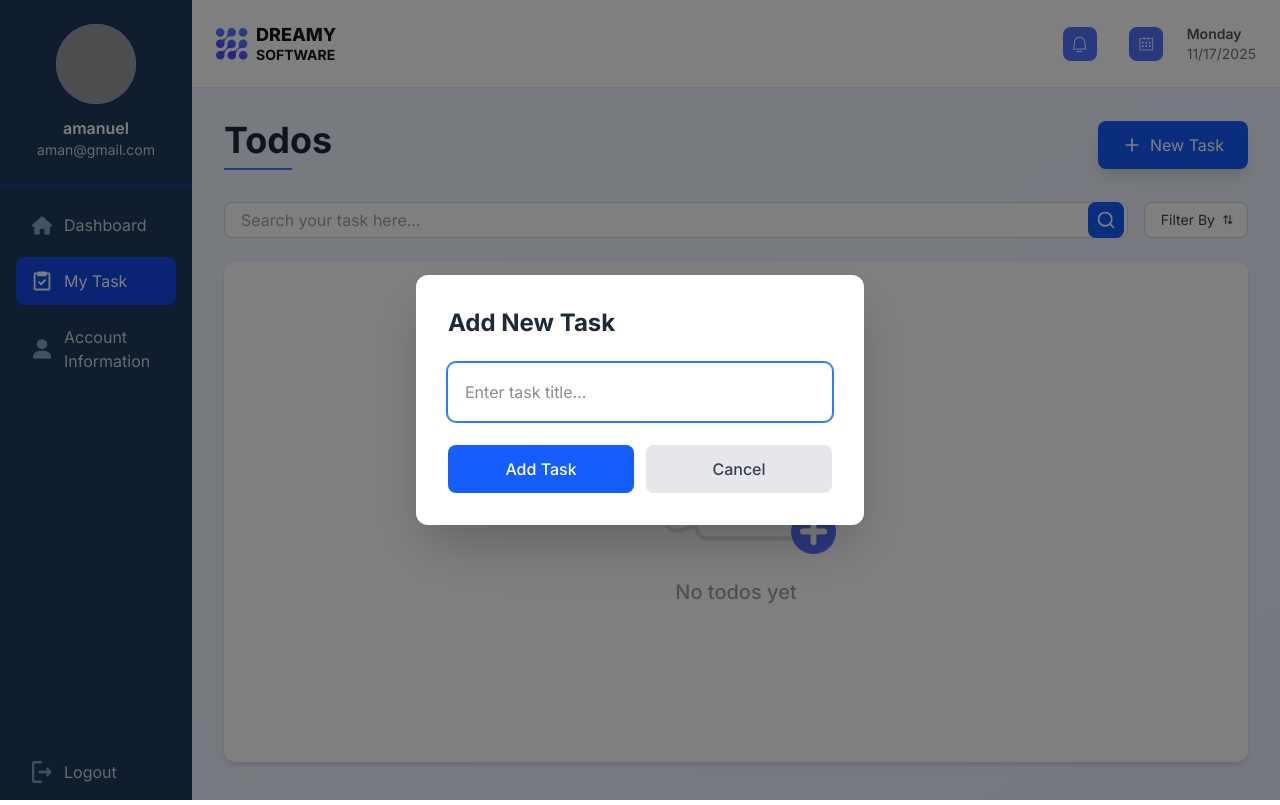
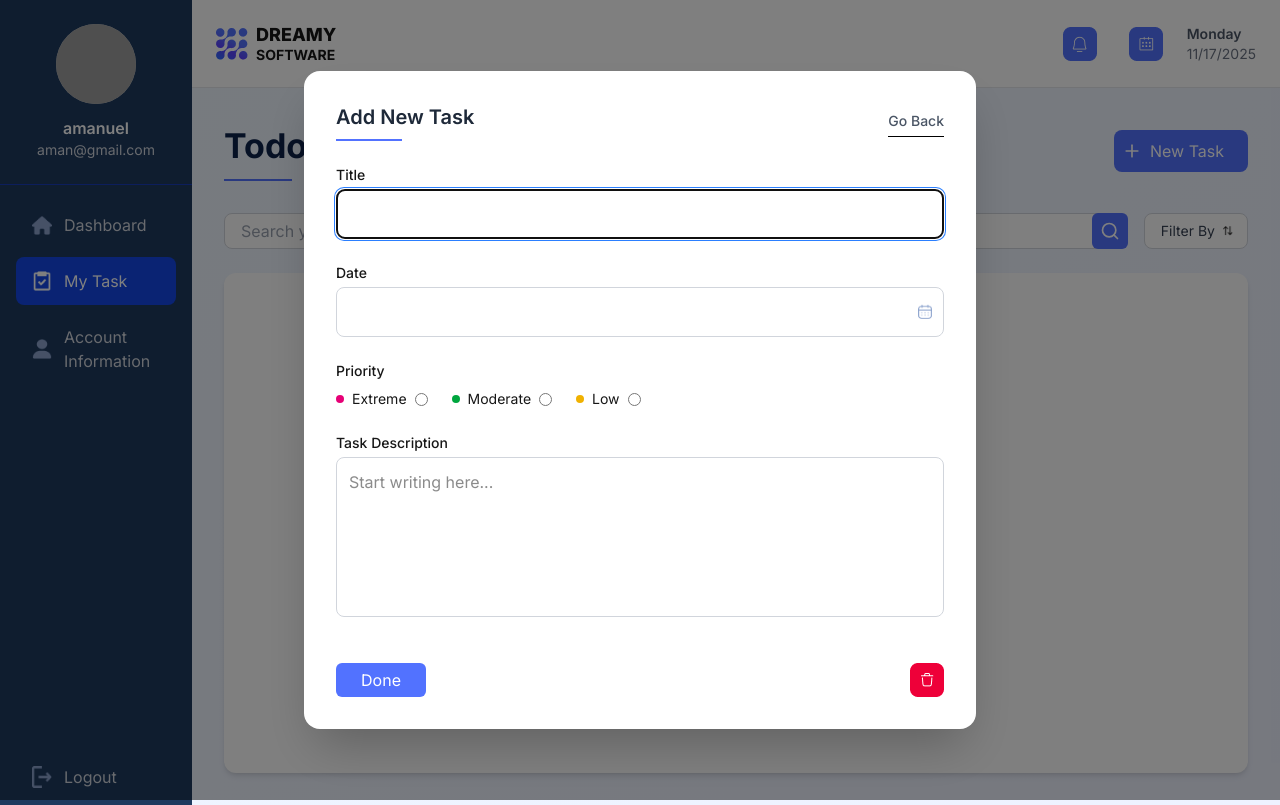
Before and after one commit to kader009/todoapp, a Next.js app: page /todos in a window 1280 px wide. Both pictures are taken after a click on the button "New Task". Built offline with nearby package versions, Linux system fonts and the light colour scheme; grey boxes are pictures that could not be loaded.

Commit message:
search bar icon right side adjust issue solve

```diff
--- a/app/todos/page.tsx
+++ b/app/todos/page.tsx
@@ -1,6 +1,6 @@
 'use client';
 import { useState } from 'react';
-import { Search, Plus, SlidersHorizontal } from 'lucide-react';
+import { Search, Plus } from 'lucide-react';
 import Image from 'next/image';
 import Header from '../components/Header';
 import Sidebar from '../components/Sidebar';
@@ -46,14 +46,14 @@ const TodosPage = () => {
             {/* Header */}
             <div className="flex items-center justify-between mb-8">
               <div>
-                <h1 className="text-4xl font-bold text-gray-800">Todos</h1>
+                <h1 className="text-[34px] font-bold text-[#0D224A]">Todos</h1>
                 <div className="w-[68px] border-b-2 border-[#5272FF] mt-2"></div>
               </div>
 
               <div className="flex items-center gap-4">
                 <button
                   onClick={() => setShowNewTaskModal(true)}
-                  className="bg-blue-600 text-white px-6 py-3 rounded-lg hover:bg-blue-700 transition-all flex items-center gap-2 shadow-lg hover:shadow-xl"
+                  className="bg-[#5272FF] text-white w-[134px] h-[42px] rounded-lg hover:bg-blue-700 transition-all flex items-center gap-2 p-2"
                 >
                   <Plus size={20} />
                   New Task
@@ -64,7 +64,7 @@ const TodosPage = () => {
             {/* Search & Filter Bar */}
             <div className="flex items-center gap-4 mb-6">
               {/* Search Bar */}
-              <div className="relative w-[935px] h-[36px]">
+              <div className="relative w-[935px] h-9">
                 <input
                   type="text"
                   placeholder="Search your task here..."
@@ -72,7 +72,7 @@ const TodosPage = () => {
                   onChange={(e) => setSearchQuery(e.target.value)}
                   className="w-full h-full pl-4 pr-14 bg-white border border-gray-300 text-gray-700 placeholder-gray-400 rounded-lg outline-none focus:border-blue-500"
                 />
-                <div className="absolute right-1 top-1/2 -translate-y-1/2 bg-blue-600 p-2 rounded-lg">
+                <div className="absolute right-0 top-1/2 -translate-y-1/2 bg-[#5272FF] p-2 rounded-md w-9 h-9 flex items-center justify-center">
                   <Search className="text-white" size={20} />
                 </div>
               </div>
@@ -80,7 +80,7 @@ const TodosPage = () => {
               {/* Date Filter Button */}
               <button
                 onClick={() => setShowDateFilter(!showDateFilter)}
-                className="h-[36px] px-4 bg-white border border-gray-300 rounded-lg hover:bg-gray-50 transition-colors relative inline-flex items-center gap-2"
+                className="h-9 px-4 bg-white border border-gray-300 rounded-lg hover:bg-gray-50 transition-colors relative inline-flex items-center gap-2"
               >
                 <span className="text-gray-700 text-sm whitespace-nowrap">
                   Filter By
@@ -90,7 +90,7 @@ const TodosPage = () => {
                   alt="Filter"
                   width={10.51}
                   height={10.24}
-                  className="object-contain flex-shrink-0"
+                  className="object-contain shrink-0"
                   unoptimized
                 />
 
@@ -156,37 +156,120 @@ const TodosPage = () => {
       {/* New Task Modal */}
       {showNewTaskModal && (
         <div className="fixed inset-0 bg-black/50 flex items-center justify-center z-50">
-          <div className="bg-white rounded-xl p-8 max-w-md w-full mx-4 shadow-2xl">
-            <h2 className="text-2xl font-bold mb-6 text-gray-800">
+          <div className="bg-white rounded-2xl p-8 w-full max-w-2xl shadow-2xl">
+            {/* Header */}
+            <div className="flex justify-between items-center mb-6">
+              <div>
+                <h2 className="text-xl font-semibold text-gray-800">
                   Add New Task
                 </h2>
+                <div className="w-[66px] border-b-2 border-[#5272FF] mt-2"></div>
+              </div>
+              <div>
+                <button
+                  onClick={() => setShowNewTaskModal(false)}
+                  className="text-sm font-medium text-gray-600 hover:underline"
+                >
+                  Go Back
+                </button>
+                <div className="border-b border-black mt-1"></div>
+              </div>
+            </div>
 
-            <form onSubmit={handleAddTodo}>
+            <form onSubmit={handleAddTodo} className="space-y-6">
+              {/* Title */}
+              <div>
+                <label className="block text-sm font-medium mb-1">Title</label>
                 <input
                   type="text"
                   value={newTaskTitle}
                   onChange={(e) => setNewTaskTitle(e.target.value)}
-                placeholder="Enter task title..."
-                className="w-full p-4 border border-gray-300 rounded-lg mb-6 focus:ring-2 focus:ring-blue-500 focus:border-transparent outline-none"
+                  placeholder=""
+                  className="w-full p-3 border border-gray-300 rounded-lg focus:ring-2 focus:ring-blue-500"
                   autoFocus
                 />
+              </div>
 
-              <div className="flex gap-3">
+              {/* Date */}
+              <div>
+                <label className="block text-sm font-medium mb-1">Date</label>
+                <div className="relative">
+                  <input
+                    type="text"
+                    className="w-full p-3 border border-gray-300 rounded-lg focus:ring-2 focus:ring-blue-500"
+                  />
+                  <div className="absolute right-3 top-1/2 -translate-y-1/2 pointer-events-none">
+                    <Image
+                      src="/birthday.png"
+                      alt="Date"
+                      width={14.4}
+                      height={14.4}
+                      unoptimized
+                    />
+                  </div>
+                </div>
+              </div>
+
+              {/* Priority */}
+              <div>
+                <label className="block text-sm font-medium mb-2">
+                  Priority
+                </label>
+                <div className="flex items-center gap-6">
+                  {/* Extreme */}
+                  <label className="flex items-center gap-2 cursor-pointer">
+                    <span className="w-2 h-2 rounded-full bg-pink-600"></span>
+                    <span className="text-sm">Extreme</span>
+                    <input type="radio" name="priority" value="extreme" />
+                  </label>
+
+                  {/* Moderate */}
+                  <label className="flex items-center gap-2 cursor-pointer">
+                    <span className="w-2 h-2 rounded-full bg-green-600"></span>
+                    <span className="text-sm">Moderate</span>
+                    <input type="radio" name="priority" value="moderate" />
+                  </label>
+
+                  {/* Low */}
+                  <label className="flex items-center gap-2 cursor-pointer">
+                    <span className="w-2 h-2 rounded-full bg-yellow-500"></span>
+                    <span className="text-sm">Low</span>
+                    <input type="radio" name="priority" value="low" />
+                  </label>
+                </div>
+              </div>
+
+              {/* Description */}
+              <div>
+                <label className="block text-sm font-medium mb-1">
+                  Task Description
+                </label>
+                <textarea
+                  placeholder="Start writing here..."
+                  className="w-full h-40 p-3 border border-gray-300 rounded-lg resize-none focus:ring-2 focus:ring-blue-500"
+                />
+              </div>
+
+              {/* Footer Buttons */}
+              <div className="flex items-center justify-between pt-4">
                 <button
                   type="submit"
-                  className="flex-1 bg-blue-600 text-white py-3 rounded-lg hover:bg-blue-700 transition-colors font-medium"
+                  className="bg-[#5272FF] text-white w-[90px] h-[34px] rounded-md hover:bg-blue-700"
                 >
-                  Add Task
+                  Done
                 </button>
+
                 <button
                   type="button"
-                  onClick={() => {
-                    setShowNewTaskModal(false);
-                    setNewTaskTitle('');
-                  }}
-                  className="flex-1 bg-gray-200 text-gray-700 py-3 rounded-lg hover:bg-gray-300 transition-colors font-medium"
+                  className="text-white rounded-lg flex items-center justify-center"
                 >
-                  Cancel
+                  <Image
+                    src="/delet.png"
+                    alt="Delete"
+                    width={34}
+                    height={34}
+                    unoptimized
+                  />
                 </button>
               </div>
             </form>
```
Also changed, not shown: public/delet.png (added). Lines whose indentation alone changed are shown as unchanged.
